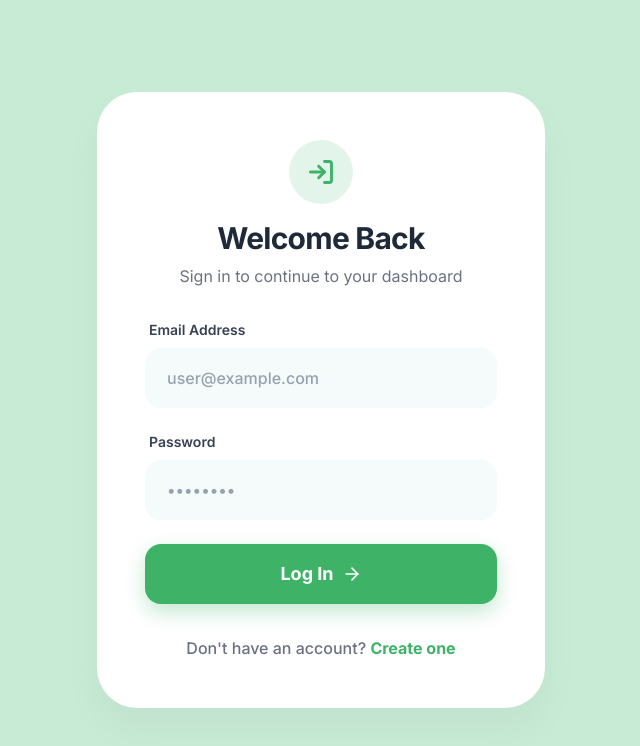
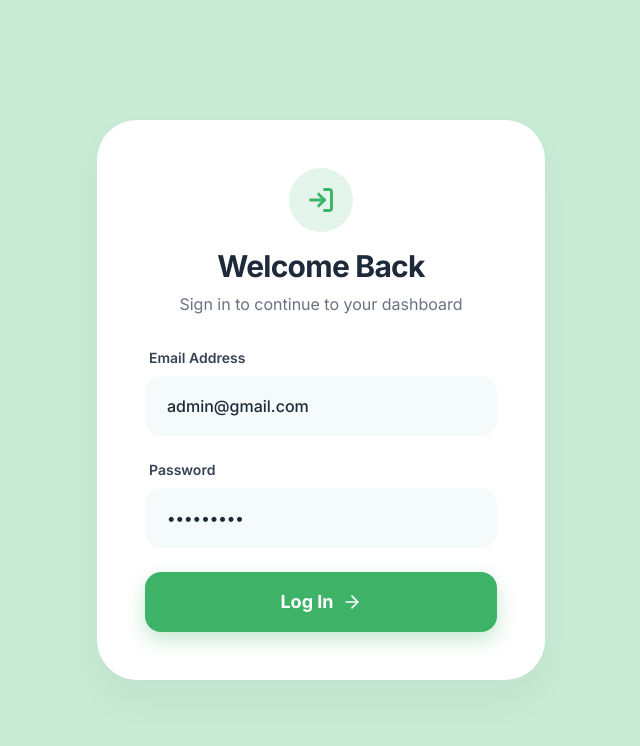
Before and after one commit to saddabalam44/team-task-go, a React (Vite) app in the folder frontend/: page /login in a window 1280 px wide. Shown: the top 746 px of the page, without its empty margins (319-959 px from the left). Built offline with nearby package versions, Linux system fonts and the light colour scheme; no server answers; a web font is replaced by a local one.

Commit message:
update the admin  credential

```diff
--- a/frontend/src/pages/Login.jsx
+++ b/frontend/src/pages/Login.jsx
@@ -6,8 +6,8 @@ import { motion } from 'motion/react';
 import { LogIn, ArrowRight } from 'lucide-react';
 
 export default function Login() {
-  const [email, setEmail] = useState('');
-  const [password, setPassword] = useState('');
+  const [email, setEmail] = useState('admin@gmail.com');
+  const [password, setPassword] = useState('Admin@123');
   const [error, setError] = useState('');
   const [loading, setLoading] = useState(false);
   const { login } = useAuth();
@@ -86,12 +86,7 @@ export default function Login() {
             </button>
           </form>
 
-          <p className="mt-8 text-center text-gray-500 font-medium">
-            Don't have an account?{' '}
-            <Link to="/signup" className="text-[#3eb368] font-bold hover:underline">
-              Create one
-            </Link>
-          </p>
+
         </div>
       </motion.div>
     </div>
```
